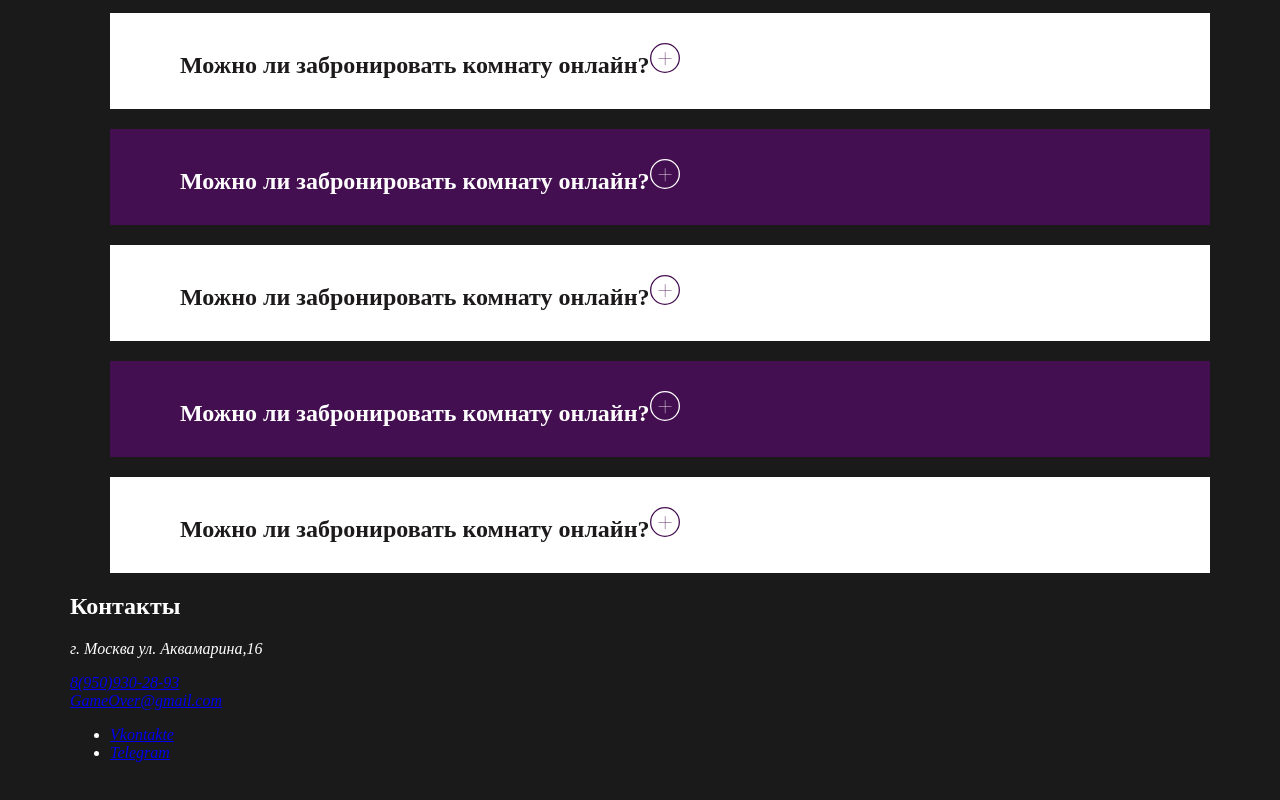
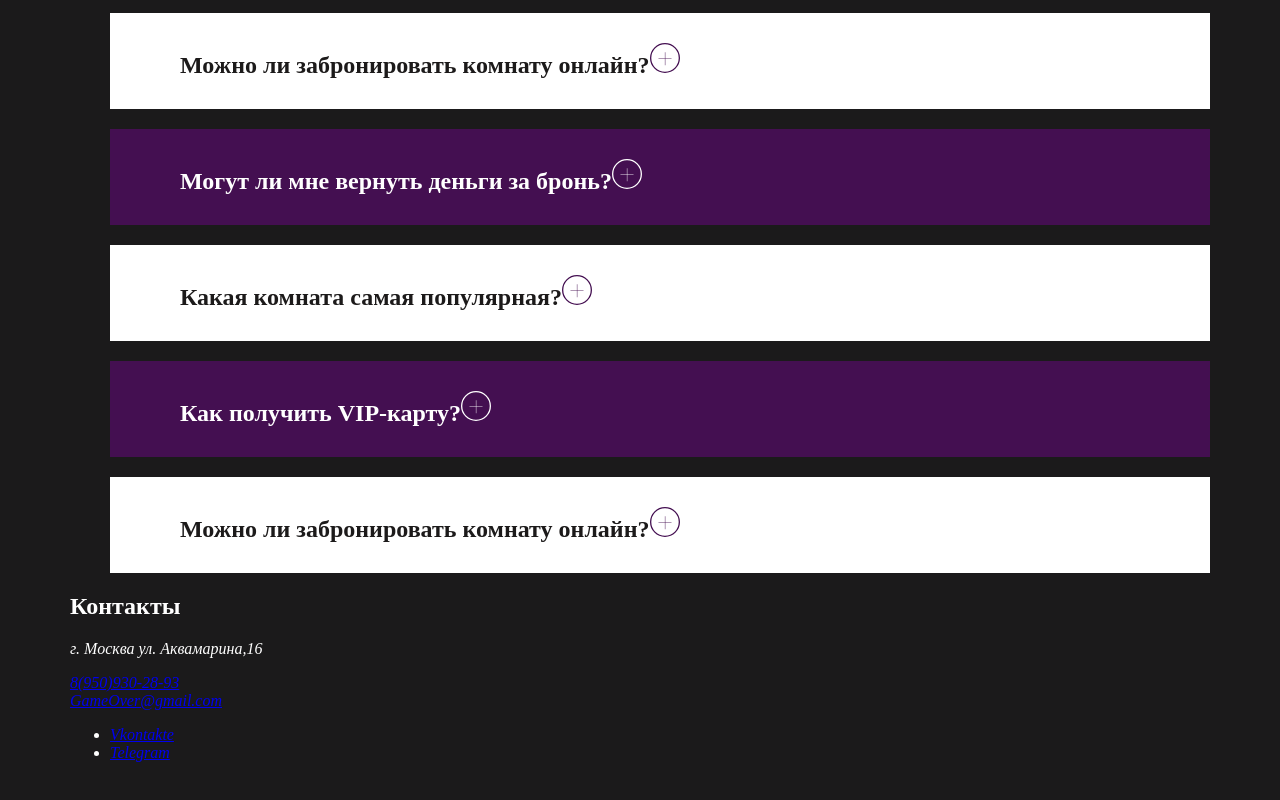
Before and after one commit to Gramoda/GO-website, a plain HTML site: page index.html in a window 1280 px wide. Shown: the part 3677-4477 px from the top of the page. Drawn offline with Linux system fonts and the light colour scheme.

Commit message:
updated text in list

```diff
--- a/index.html
+++ b/index.html
@@ -307,11 +307,12 @@
 
       <section>
         <h2>Частые вопросы</h2>
+
         <ul class="faq">
           <li class="faq-item">Можно ли забронировать комнату онлайн?</li>
-          <li class="faq-item">Можно ли забронировать комнату онлайн?</li>
-          <li class="faq-item">Можно ли забронировать комнату онлайн?</li>
-          <li class="faq-item">Можно ли забронировать комнату онлайн?</li>
+          <li class="faq-item">Могут ли мне вернуть деньги за бронь?</li>
+          <li class="faq-item">Какая комната самая популярная?</li>
+          <li class="faq-item">Как получить VIP-карту?</li>
           <li class="faq-item">Можно ли забронировать комнату онлайн?</li>
         </ul>
       </section>
```
